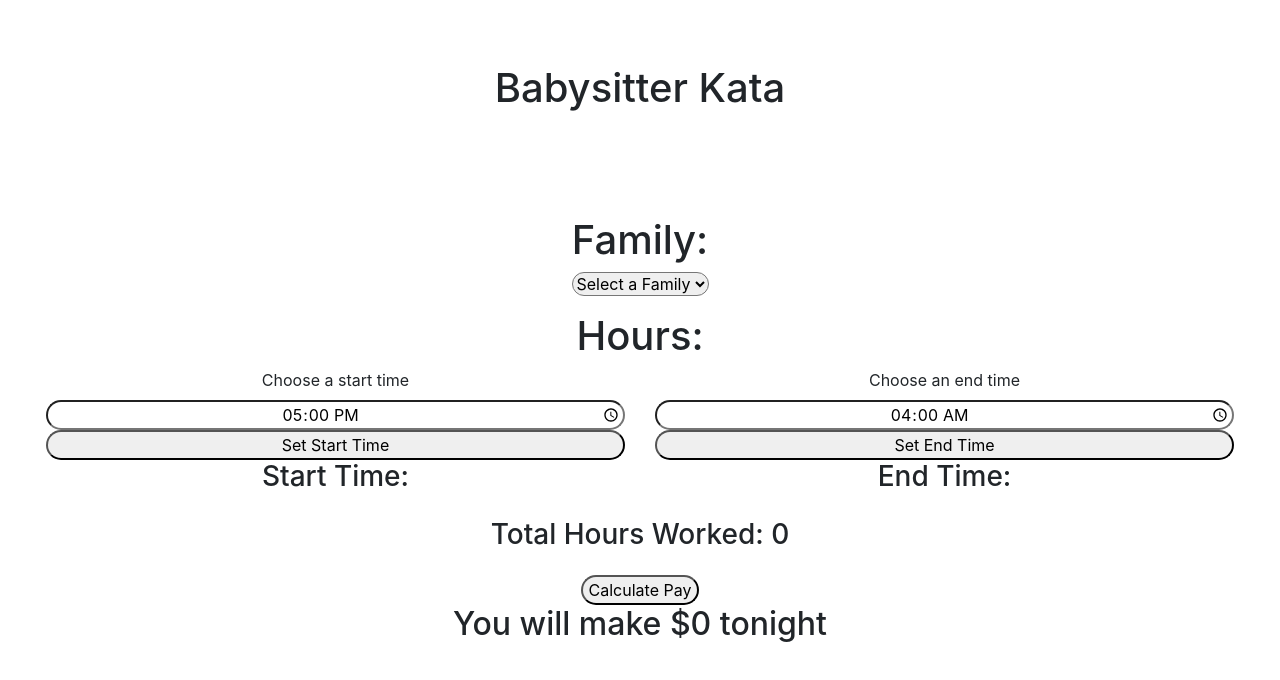
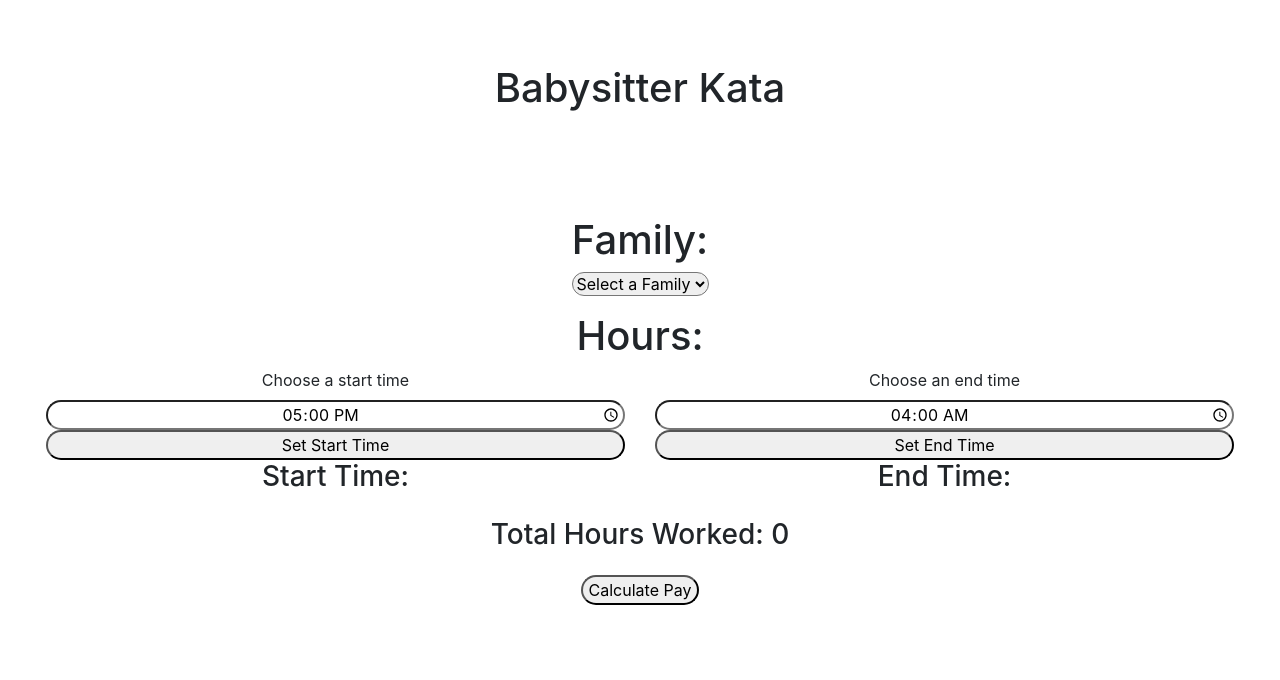
Before and after one commit to anonymokata/158e5ed4-2e46-11ea-8e41-3e128cb21645, a React (Create React App) app in the folder babysitter-kata/: page / in a window 1280 px wide. Shown: the top 680 px of the page. Built offline with nearby package versions, Linux system fonts and the light colour scheme.

Commit message:
modified total to display only once total is calculated

```diff
--- a/babysitter-kata/src/components/Total.js
+++ b/babysitter-kata/src/components/Total.js
@@ -52,7 +52,7 @@ function Total(props) {
             <div className='col-12'>
                 <button onClick={calculateTotal} title='Calculate'>Calculate Pay</button>
             </div>
-            <h2>You will make ${total} tonight</h2>
+            {total > 0 ? <h2>You will make ${total} tonight</h2> : <h2></h2>}
         </div>
     )
 }
```
